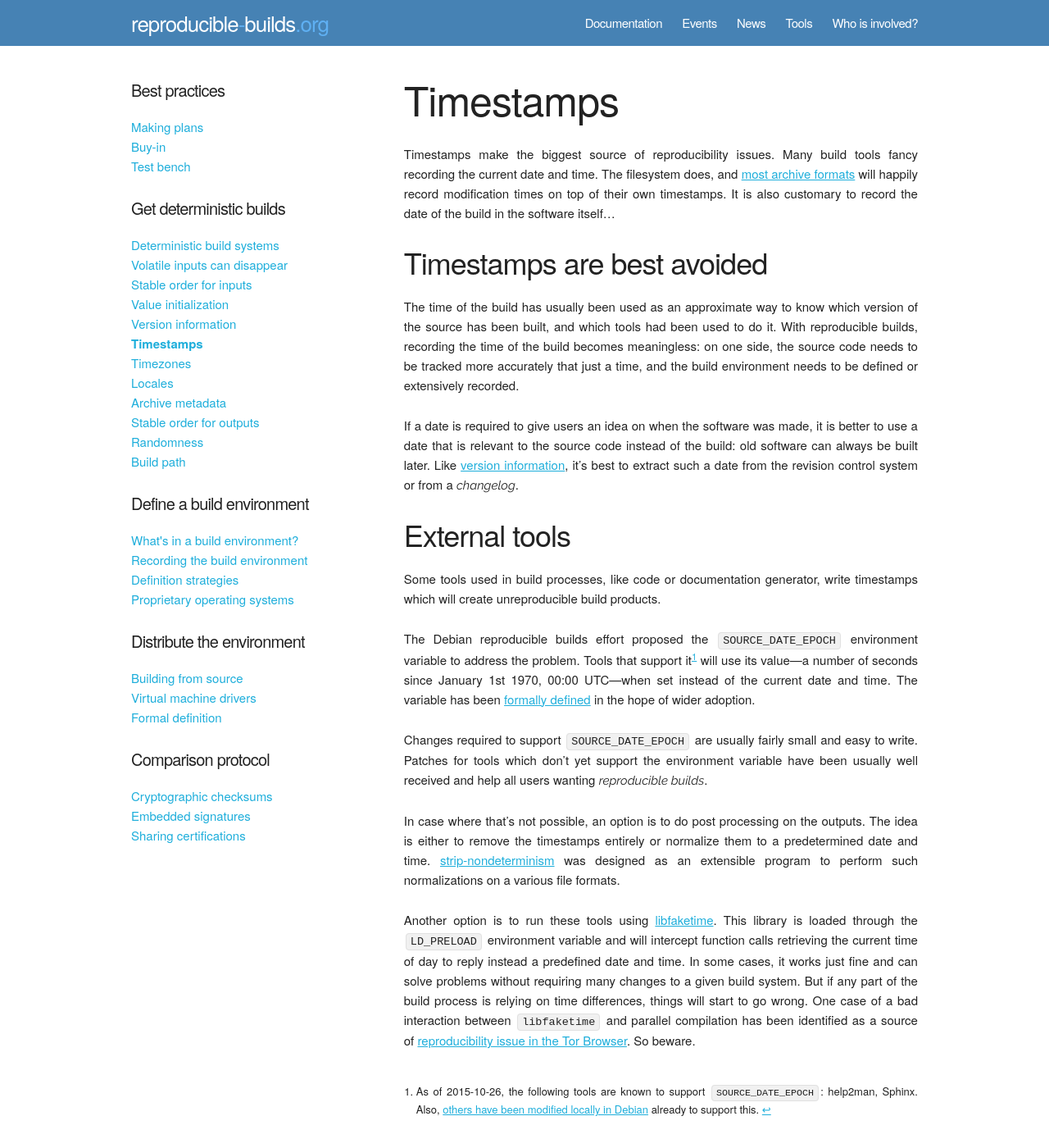
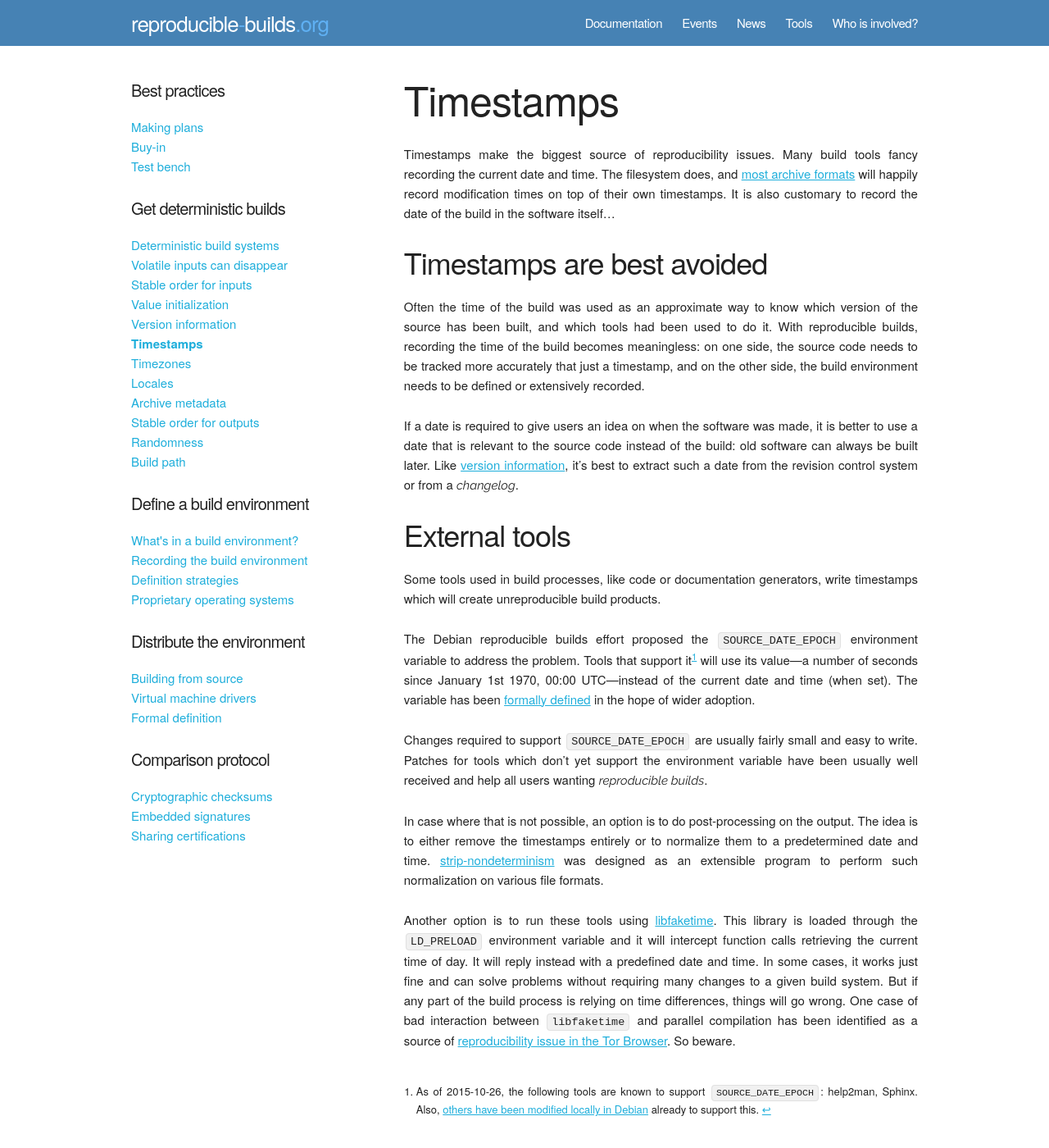
Before and after one commit to prototypefund/reproducible-website, a Jekyll site: the page built from _docs/timestamps.md, in a window 1280 px wide and 1400 px high. Shown: the whole window at 82% size. Built offline with Jekyll 4.4.1, drawn with Linux system fonts in a browser that asks for light colours; some web fonts are replaced.

Commit message:
More minor tweaks to improve readability

```diff
--- a/_docs/timestamps.md
+++ b/_docs/timestamps.md
@@ -14,12 +14,12 @@ software itself…
 Timestamps are best avoided
 ---------------------------
 
-The time of the build has usually been used as an approximate way
-to know which version of the source has been built, and which tools had
-been used to do it. With reproducible builds, recording the time of the
-build becomes meaningless: on one side, the source code needs to be
-tracked more accurately that just a time, and the build environment
-needs to be defined or extensively recorded.
+Often the time of the build was used as an approximate way to know which
+version of the source has been built, and which tools had been used to do
+it. With reproducible builds, recording the time of the build becomes
+meaningless: on one side, the source code needs to be tracked more accurately
+that just a timestamp, and on the other side, the build environment needs to be
+defined or extensively recorded.
 
 If a date is required to give users an idea on when the software was
 made, it is better to use a date that is relevant to the source code
@@ -32,13 +32,13 @@ External tools
 --------------
 
 Some tools used in build processes, like code or documentation
-generator, write timestamps which will create unreproducible build
+generators, write timestamps which will create unreproducible build
 products.
 
 The Debian reproducible builds effort proposed the
 `SOURCE_DATE_EPOCH` environment variable to address the problem. Tools
 that support it[^list] will use its value—a number of seconds since January 1st
-1970, 00:00 UTC—when set instead of the current date and time. The
+1970, 00:00 UTC—instead of the current date and time (when set). The
 variable has been [formally
 defined](https://reproducible-builds.org/specs/source-date-epoch/) in
 the hope of wider adoption.
@@ -50,21 +50,21 @@ small and easy to write. Patches for tools which don't yet support the
 environment variable have been usually well received and help all users
 wanting *reproducible builds*.
 
-In case where that's not possible, an option is to do post processing on
-the outputs. The idea is either to remove the timestamps entirely or
+In case where that is not possible, an option is to do post-processing on
+the output. The idea is to either remove the timestamps entirely or to
 normalize them to a predetermined date and time.
 [strip-nondeterminism](https://packages.debian.org/sid/strip-nondeterminism)
-was designed as an extensible program to perform such normalizations on
-a various file formats.
+was designed as an extensible program to perform such normalization on
+various file formats.
 
 Another option is to run these tools using
 [libfaketime](http://www.code-wizards.com/projects/libfaketime/).
 This library is loaded through the `LD_PRELOAD` environment variable and
-will intercept function calls retrieving the current time of day to
-reply instead a predefined date and time. In some cases, it works
+it will intercept function calls retrieving the current time of day. It will
+reply instead with a predefined date and time. In some cases, it works
 just fine and can solve problems without requiring many
 changes to a given build system. But if any part of the build process is
-relying on time differences, things will start to go wrong. One case
-of a bad interaction between `libfaketime` and parallel
+relying on time differences, things will go wrong. One case
+of bad interaction between `libfaketime` and parallel
 compilation has been identified as a source of [reproducibility issue in
 the Tor Browser](https://bugs.torproject.org/12240). So beware.
```
Also changed, not shown: _docs/deterministic_build_systems.md (+1 -1 lines), _docs/locales.md (+7 -8 lines), _docs/timezones.md (+2 -2 lines).
